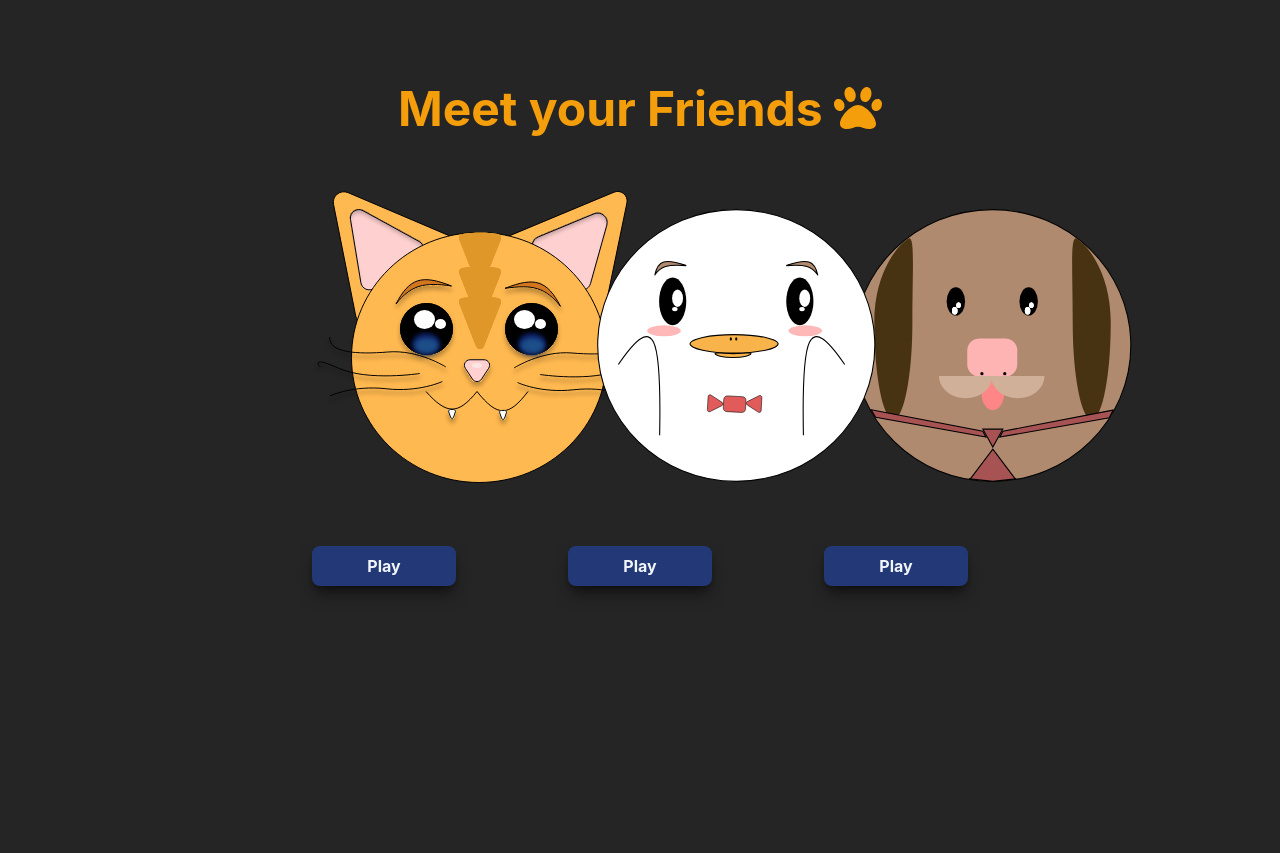
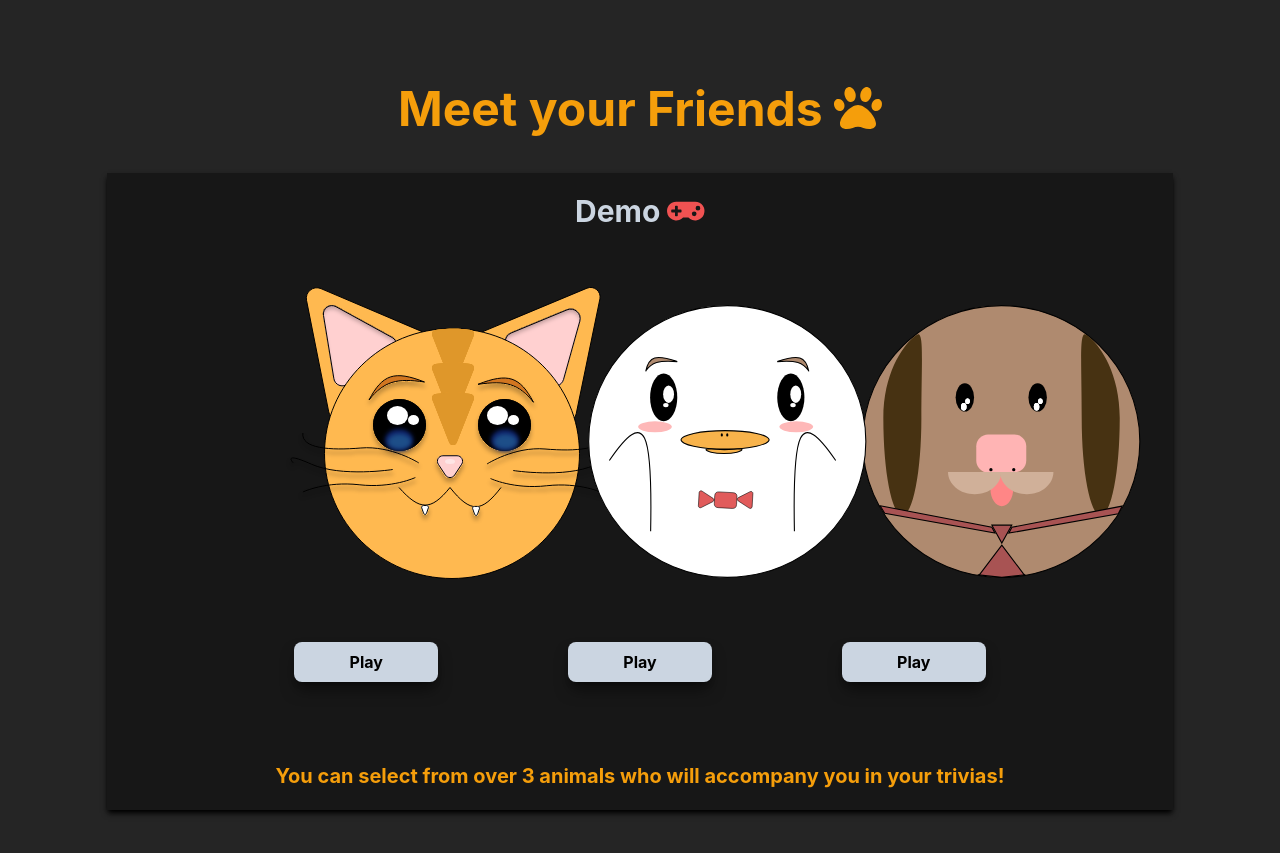
Before and after one commit to misa301222/trivia-app, a React (Create React App) app: page / in a window 1280 px wide. Shown: the part 1440-2293 px from the top of the page. Before the commit the page ends 2106 px from the top, so only its background shows below. Built offline with nearby package versions, Linux system fonts and the light colour scheme.

Commit message:
Design Changes

```diff
--- a/src/Components/Dashboard/Dashboard.tsx
+++ b/src/Components/Dashboard/Dashboard.tsx
@@ -1,4 +1,4 @@
-import { faChartLine, faCogs, faComment, faCommentSlash, faCompass, faDoorClosed, faDoorOpen, faEdit, faEye, faHeart, faHeartBroken, faListUl, faNewspaper, faPlusSquare, faQuestion, faStar, faStarHalfAlt, faTrashAlt } from "@fortawesome/free-solid-svg-icons";
+import { faChartLine, faCogs, faComment, faCommentSlash, faCompass, faDoorClosed, faDoorOpen, faEdit, faEye, faHeart, faHeartBroken, faListUl, faNewspaper, faPlusSquare, faQuestion, faStar, faStarHalfAlt, faTrashAlt, faUserEdit } from "@fortawesome/free-solid-svg-icons";
 import { FontAwesomeIcon } from "@fortawesome/react-fontawesome";
 import axios from "axios";
 import moment from "moment";
@@ -296,6 +296,12 @@ function Dashboard() {
                                                     : null
                                             }
 
+                                            {
+                                                element.category === 'USER PROFILE' ?
+                                                    <FontAwesomeIcon icon={faUserEdit} className='text-cyan-500 text-xl' />
+                                                : null
+                                            }
+
                                         </div>
                                         <div className="w-1/3">
                                             <h5 className="font-bold text-amber-500 text-xl">{element.activityDescription}</h5>
--- a/src/Components/Home/Home.tsx
+++ b/src/Components/Home/Home.tsx
@@ -1,4 +1,4 @@
-import { faDesktop, faNewspaper, faPaw, faPeopleArrows, faQuestion } from "@fortawesome/free-solid-svg-icons";
+import { faDesktop, faGamepad, faNewspaper, faPaw, faPeopleArrows, faQuestion } from "@fortawesome/free-solid-svg-icons";
 import { FontAwesomeIcon } from "@fortawesome/react-fontawesome";
 import { motion } from "framer-motion";
 import { useEffect, useState } from "react";
@@ -141,8 +141,10 @@ function Home() {
                 <div className="mt-40">
                     <h1 className="header text-amber-500">Meet your Friends <FontAwesomeIcon icon={faPaw} /></h1>
 
-                    <div className="">
-                        <div className="flex flex-row w-[60%] m-auto">
+                    <div className="mt-10">
+                        <div className="bg-neutral-900 p-5 w-10/12 m-auto shadow-md shadow-black">
+                            <p className="font-bold text-slate-300 text-3xl w-1/5 m-auto">Demo <FontAwesomeIcon icon={faGamepad} className='text-red-500' /></p>
+                            <div className="flex flex-row w-[80%] m-auto">
                                 <div className="w-1/3">
                                     <div className="relative">
                                         <Cat selectedAnswer={playCatAnimation} />
@@ -192,15 +194,26 @@ function Home() {
                                 </div>
                             </div>
 
-                        <div className="flex flex-row w-[60%] m-auto">
+                            <div className="flex flex-row w-[80%] m-auto">
                                 <div className="w-1/3">
-                                <button type="button" onClick={() => setPlayCatAnimation(!playCatAnimation)} className="btn-primary">Play</button>
+                                    <button type="button" onClick={() => setPlayCatAnimation(!playCatAnimation)} style={{
+                                        backgroundColor: `${playCatAnimation ? '#f59e0b' : '#cbd5e1'}`
+                                    }} className="btn-secondary">Play</button>
                                 </div>
                                 <div className="w-1/3">
-                                <button type="button" onClick={() => setPlayDuckAnimation(!playDuckAnimation)} className="btn-primary">Play</button>
+                                    <button type="button" onClick={() => setPlayDuckAnimation(!playDuckAnimation)} style={{
+                                        backgroundColor: `${playDuckAnimation ? '#f59e0b' : '#cbd5e1'}`
+                                    }} className="btn-secondary">Play</button>
                                 </div>
                                 <div className="w-1/3">
-                                <button type="button" onClick={() => setPlayDogAnimation(!playDogAnimation)} className="btn-primary">Play</button>
+                                    <button type="button" onClick={() => setPlayDogAnimation(!playDogAnimation)} style={{
+                                        backgroundColor: `${playDogAnimation ? '#f59e0b' : '#cbd5e1'}`
+                                    }} className="btn-secondary">Play</button>
+                                </div>
+                            </div>
+
+                            <div className="mt-20">
+                                <p className="font-bold text-amber-500 text-xl">You can select from over 3 animals who will accompany you in your trivias!</p>
                             </div>
                         </div>
                     </div>
```
Lines whose indentation alone changed are shown as unchanged.
